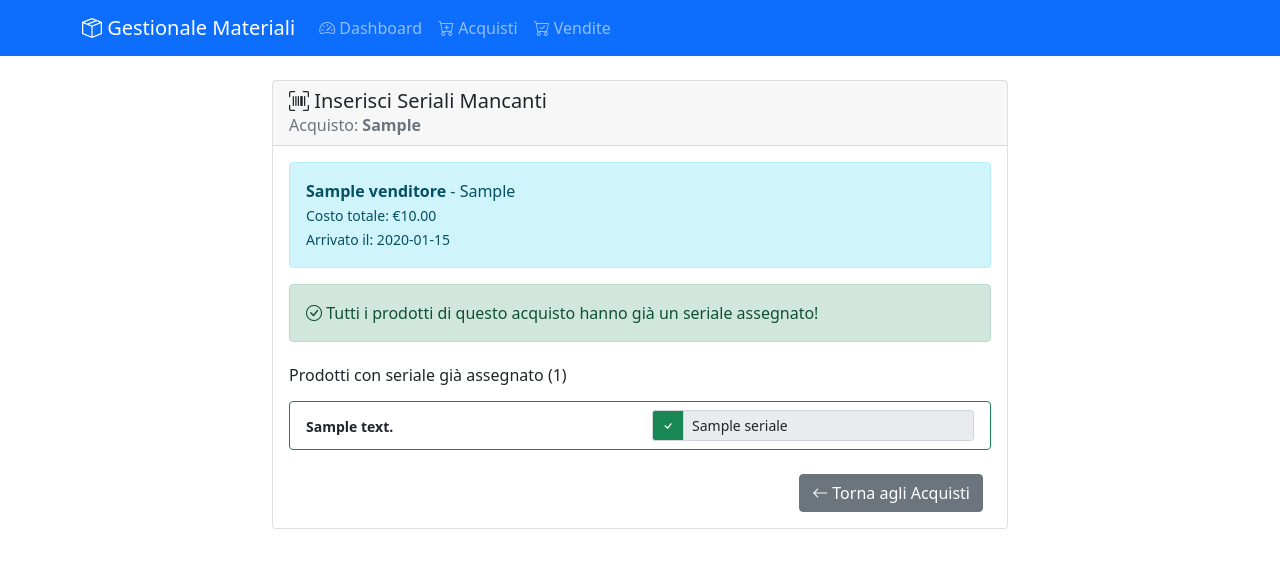
After one commit to matteoarelli/gestionale-materiali, a FastAPI app: template app/templates/inserisci_seriali.html in a window 1280 px wide. The commit adds this page. Shown: the top 568 px of the page. Run offline with FastAPI, Linux system fonts and the light colour scheme; the template is opened without the code that fills it: most values are stand-ins (such as "Sample title", 1, 10 or a date in 2020); some libraries are stand-ins or nearby versions.

Commit message:
Aggiunge gestione seriali opzionali e pagina dedicata per inserimento

```diff
--- a/app/main.py
+++ b/app/main.py
@@ -166,16 +166,16 @@ async def crea_acquisto(request: Request, db: Session = Depends(get_db)):
         descrizione = prodotto_info.get('descrizione', '').strip()
         note_prodotto = prodotto_info.get('note', '').strip()
 
-        if not seriale or not descrizione:
+        if not descrizione:  # Solo descrizione è obbligatoria
             continue
 
-        # Verifica seriale univoco
-        if db.query(Prodotto).filter(Prodotto.seriale == seriale).first():
+        # Verifica seriale univoco (solo se fornito)
+        if seriale and db.query(Prodotto).filter(Prodotto.seriale == seriale).first():
             raise HTTPException(status_code=400, detail=f"Seriale {seriale} già esistente")
 
         nuovo_prodotto = Prodotto(
             acquisto_id=nuovo_acquisto.id,
-            seriale=seriale,
+            seriale=seriale if seriale else None,
             prodotto_descrizione=descrizione,
             note_prodotto=note_prodotto if note_prodotto else None
         )
@@ -203,7 +203,19 @@ async def get_acquisto_dettaglio(acquisto_id: int, db: Session = Depends(get_db)
         raise HTTPException(status_code=404, detail="Acquisto non trovato")
 
     try:
-        return {
+        # Forza il caricamento dei prodotti
+        prodotti_list = []
+        for p in acquisto.prodotti:
+            prodotti_list.append({
+                "id": p.id,
+                "seriale": p.seriale or "",
+                "prodotto_descrizione": p.prodotto_descrizione,
+                "note_prodotto": p.note_prodotto or "",
+                "venduto": p.venduto,
+                "ricavo_vendita": float(p.ricavo_vendita) if p.ricavo_vendita else 0.0
+            })
+
+        result = {
             "id": acquisto.id,
             "id_acquisto_univoco": acquisto.id_acquisto_univoco,
             "dove_acquistato": acquisto.dove_acquistato,
@@ -215,19 +227,13 @@ async def get_acquisto_dettaglio(acquisto_id: int, db: Session = Depends(get_db)
             "data_consegna": acquisto.data_consegna.strftime('%d/%m/%Y') if acquisto.data_consegna else None,
             "note": acquisto.note or "",
             "created_at": acquisto.created_at.strftime('%d/%m/%Y %H:%M'),
-            "prodotti": [
-                {
-                    "id": p.id,
-                    "seriale": p.seriale,
-                    "prodotto_descrizione": p.prodotto_descrizione,
-                    "note_prodotto": p.note_prodotto or "",
-                    "venduto": p.venduto,
-                    "ricavo_vendita": float(p.ricavo_vendita)
-                }
-                for p in acquisto.prodotti
-            ]
+            "prodotti": prodotti_list
         }
+
+        return result
+
     except Exception as e:
+        print(f"Errore API dettagli: {str(e)}")  # Debug log
         raise HTTPException(status_code=500, detail=f"Errore nel recupero dati: {str(e)}")
 
 @app.post("/acquisti/{acquisto_id}/segna-arrivato")
--- a/app/models/models.py
+++ b/app/models/models.py
@@ -55,7 +55,7 @@ class Prodotto(Base):
 
     id = Column(Integer, primary_key=True, index=True)
     acquisto_id = Column(Integer, ForeignKey("acquisti.id"), nullable=False, index=True)
-    seriale = Column(String(100), unique=True, index=True, nullable=False)
+    seriale = Column(String(100), unique=False, index=True, nullable=True)  # Ora può essere null
     prodotto_descrizione = Column(Text, nullable=False)
     note_prodotto = Column(Text, nullable=True)  # Note specifiche del prodotto
     created_at = Column(DateTime(timezone=True), server_default=func.now())
--- /dev/null
+++ b/app/templates/inserisci_seriali.html
@@ -0,0 +1,169 @@
+{% extends "base.html" %}
+
+{% block title %}Inserisci Seriali - Gestionale Materiali{% endblock %}
+
+{% block content %}
+<div class="row">
+    <div class="col-md-8 mx-auto">
+        <div class="card">
+            <div class="card-header">
+                <h5 class="mb-0">
+                    <i class="bi bi-upc-scan"></i> Inserisci Seriali Mancanti
+                </h5>
+                <p class="mb-0 text-muted">Acquisto: <strong>{{ acquisto.id_acquisto_univoco }}</strong></p>
+            </div>
+            <div class="card-body">
+                <!-- Info acquisto -->
+                <div class="alert alert-info">
+                    <strong>{{ acquisto.venditore }}</strong> - {{ acquisto.dove_acquistato }}<br>
+                    <small>Costo totale: €{{ "%.2f"|format(acquisto.costo_totale) }}</small>
+                    {% if acquisto.data_consegna %}
+                        <br><small>Arrivato il: {{ acquisto.data_consegna.strftime('%d/%m/%Y') }}</small>
+                    {% endif %}
+                </div>
+
+                <form method="POST" action="/acquisti/{{ acquisto.id }}/seriali">
+                    {% set prodotti_senza_seriale = acquisto.prodotti|selectattr("seriale", "none")|list %}
+
+                    {% if prodotti_senza_seriale %}
+                    <h6 class="mb-3">Prodotti senza seriale ({{ prodotti_senza_seriale|length }})</h6>
+
+                    {% for prodotto in prodotti_senza_seriale %}
+                    <div class="card mb-3">
+                        <div class="card-body">
+                            <div class="row align-items-center">
+                                <div class="col-md-6">
+                                    <h6 class="mb-1">{{ prodotto.prodotto_descrizione }}</h6>
+                                    {% if prodotto.note_prodotto %}
+                                        <small class="text-muted">{{ prodotto.note_prodotto }}</small>
+                                    {% endif %}
+                                </div>
+                                <div class="col-md-6">
+                                    <input type="hidden" name="prodotti[{{ loop.index0 }}][id]" value="{{ prodotto.id }}">
+                                    <div class="input-group">
+                                        <span class="input-group-text"><i class="bi bi-upc-scan"></i></span>
+                                        <input type="text" class="form-control"
+                                               name="prodotti[{{ loop.index0 }}][seriale]"
+                                               placeholder="Inserisci seriale"
+                                               autocomplete="off">
+                                    </div>
+                                </div>
+                            </div>
+                        </div>
+                    </div>
+                    {% endfor %}
+                    {% else %}
+                    <div class="alert alert-success">
+                        <i class="bi bi-check-circle"></i> Tutti i prodotti di questo acquisto hanno già un seriale assegnato!
+                    </div>
+                    {% endif %}
+
+                    <!-- Prodotti con seriale (solo visualizzazione) -->
+                    {% set prodotti_con_seriale = acquisto.prodotti|selectattr("seriale")|list %}
+                    {% if prodotti_con_seriale %}
+                    <h6 class="mb-3 mt-4">Prodotti con seriale già assegnato ({{ prodotti_con_seriale|length }})</h6>
+
+                    {% for prodotto in prodotti_con_seriale %}
+                    <div class="card mb-2 border-success">
+                        <div class="card-body py-2">
+                            <div class="row align-items-center">
+                                <div class="col-md-6">
+                                    <small><strong>{{ prodotto.prodotto_descrizione }}</strong></small>
+                                </div>
+                                <div class="col-md-6">
+                                    <div class="input-group input-group-sm">
+                                        <span class="input-group-text bg-success text-white"><i class="bi bi-check"></i></span>
+                                        <input type="text" class="form-control"
+                                               value="{{ prodotto.seriale }}" readonly>
+                                    </div>
+                                </div>
+                            </div>
+                        </div>
+                    </div>
+                    {% endfor %}
+                    {% endif %}
+
+                    <div class="d-grid gap-2 d-md-flex justify-content-md-end mt-4">
+                        <a href="/acquisti" class="btn btn-secondary me-md-2">
+                            <i class="bi bi-arrow-left"></i> Torna agli Acquisti
+                        </a>
+                        {% if prodotti_senza_seriale %}
+                        <button type="submit" class="btn btn-primary">
+                            <i class="bi bi-save"></i> Salva Seriali
+                        </button>
+                        {% endif %}
+                    </div>
+                </form>
+            </div>
+        </div>
+    </div>
+</div>
+
+{% block scripts %}
+<script>
+// Auto-focus sul primo campo seriale
+document.addEventListener('DOMContentLoaded', function() {
+    const firstSerialInput = document.querySelector('input[name*="[seriale]"]');
+    if (firstSerialInput) {
+        firstSerialInput.focus();
+    }
+});
+
+// Passa al campo successivo quando si preme Enter
+document.querySelectorAll('input[name*="[seriale]"]').forEach((input, index, inputs) => {
+    input.addEventListener('keypress', function(e) {
+        if (e.key === 'Enter') {
+            e.preventDefault();
+            const nextIndex = index + 1;
+            if (nextIndex < inputs.length) {
+                inputs[nextIndex].focus();
+            } else {
+                // Ultimo campo, submit del form
+                this.form.submit();
+            }
+        }
+    });
+});
+
+// Validazione in tempo reale per seriali duplicati
+document.querySelectorAll('input[name*="[seriale]"]').forEach(input => {
+    input.addEventListener('input', function() {
+        const value = this.value.trim();
+        if (value.length > 0) {
+            // Verifica duplicati negli altri campi
+            const otherInputs = document.querySelectorAll('input[name*="[seriale]"]');
+            let isDuplicate = false;
+
+            otherInputs.forEach(otherInput => {
+                if (otherInput !== this && otherInput.value.trim() === value) {
+                    isDuplicate = true;
+                }
+            });
+
+            if (isDuplicate) {
+                this.classList.add('is-invalid');
+                if (!this.nextElementSibling || !this.nextElementSibling.classList.contains('invalid-feedback')) {
+                    const feedback = document.createElement('div');
+                    feedback.className = 'invalid-feedback';
+                    feedback.textContent = 'Seriale duplicato!';
+                    this.parentNode.appendChild(feedback);
+                }
+            } else {
+                this.classList.remove('is-invalid');
+                const feedback = this.parentNode.querySelector('.invalid-feedback');
+                if (feedback) {
+                    feedback.remove();
+                }
+            }
+        } else {
+            this.classList.remove('is-invalid');
+            const feedback = this.parentNode.querySelector('.invalid-feedback');
+            if (feedback) {
+                feedback.remove();
+            }
+        }
+    });
+});
+</script>
+{% endblock %}
+{% endblock %}
```
Also changed, not shown: app/templates/acquisti.html (+9 -0 lines), app/templates/nuovo_acquisto.html (+6 -4 lines).
